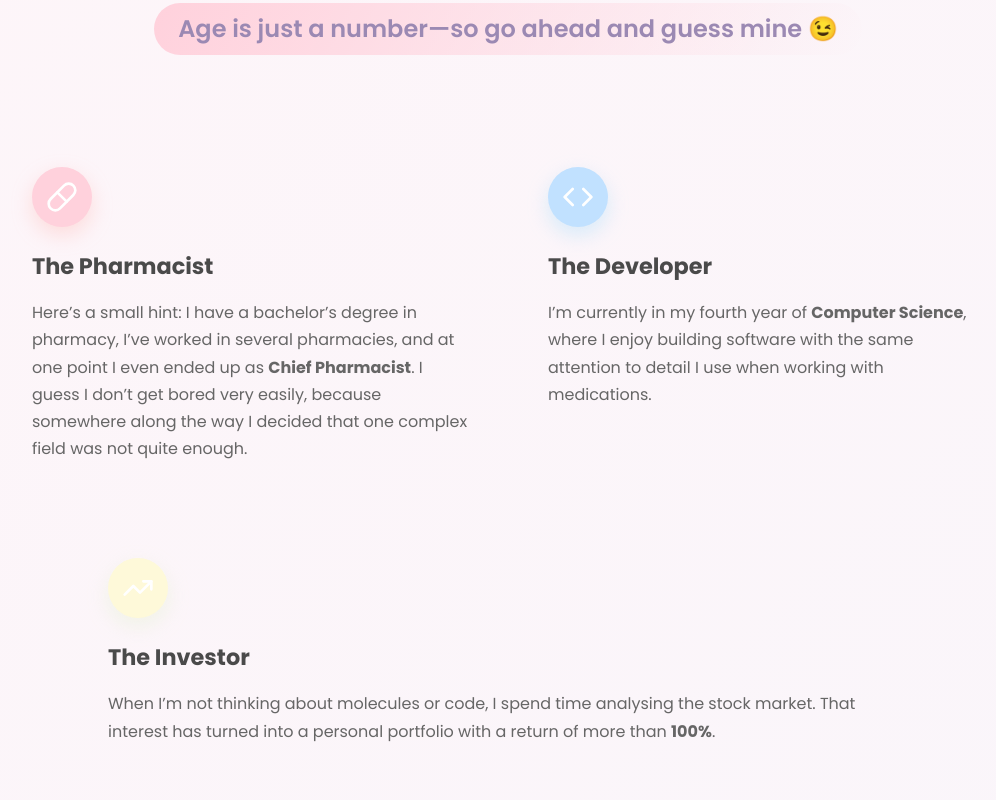
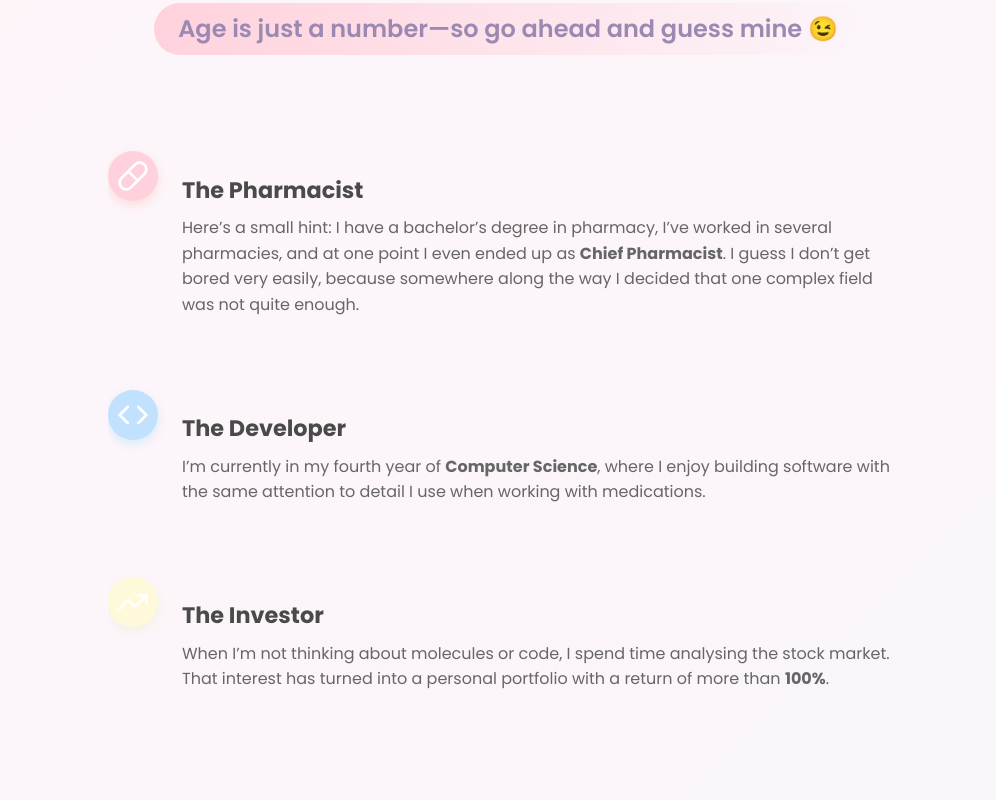
Before and after one commit to srishtr/portfolio, a React (Vite) app in the folder portfolio/: page / in a window 1280 px wide. Shown: the part 1080-1880 px from the top of the page, without its empty margins (132-1128 px from the left). Built offline with nearby package versions, Linux system fonts and the light colour scheme.

Commit message:
changes made to the about-me page

```diff
--- a/portfolio/src/App.css
+++ b/portfolio/src/App.css
@@ -661,16 +661,18 @@ h2::after {
 }
 
 .about-grid {
-  display: grid;
-  grid-template-columns: repeat(2, 1fr);
-  gap: 2rem;
+  display: flex;
+  flex-direction: column;
+  gap: 1.5rem;
   width: 100%;
+  max-width: 800px; /* Keep content readable width */
+  margin: 0 auto;
 }
 
 .about-intro {
-  grid-column: span 2;
   text-align: center;
   margin-bottom: 2rem;
+  width: 100%;
 }
 
 .intro-text {
@@ -685,63 +687,77 @@ h2::after {
 
 .about-card {
   background: transparent;
-  padding: 1.5rem; /* Slightly reduced padding */
+  padding: 1rem 0; /* Minimized vertical padding */
   border-radius: 0;
   box-shadow: none;
   border: none;
   transition: all 0.3s ease;
   position: relative;
   overflow: hidden;
+  display: grid;
+  grid-template-columns: auto 1fr;
+  grid-template-rows: auto auto;
+  column-gap: 1.5rem;
+  text-align: left;
+  align-items: start;
 }
 
 .about-card:hover {
-  transform: translateY(-5px);
-  /* No box shadow on hover */
+  transform: translateX(10px); /* Slide right instead of up */
 }
 
 .card-icon {
-  width: 60px;
-  height: 60px;
+  width: 50px;
+  height: 50px;
   border-radius: 50%;
   display: flex;
   align-items: center;
   justify-content: center;
-  margin-bottom: 1rem;
   color: white;
+  grid-row: 1; /* Icon sits in first row */
+  grid-column: 1;
+  margin-bottom: 0; /* Remove bottom margin */
 }
 
+/* Specific card colors */
 .pharmacy-card .card-icon {
   background: var(--baby-pink);
-  box-shadow: 0 8px 20px rgba(255, 183, 178, 0.4);
+  box-shadow: 0 4px 10px rgba(255, 183, 178, 0.4);
 }
 
 .cs-card .card-icon {
   background: var(--baby-blue);
-  box-shadow: 0 8px 20px rgba(162, 219, 250, 0.4);
+  box-shadow: 0 4px 10px rgba(162, 219, 250, 0.4);
 }
 
 .finance-card {
-  grid-column: span 2;
-  max-width: 800px;
-  margin: 0 auto;
+  /* Reset previous grid/margin styles */
+  margin: 0;
+  max-width: none;
 }
 
 .finance-card .card-icon {
   background: var(--baby-yellow);
-  box-shadow: 0 8px 20px rgba(226, 240, 203, 0.4);
+  box-shadow: 0 4px 10px rgba(226, 240, 203, 0.4);
 }
 
 .about-card h3 {
   font-size: 1.4rem;
   color: var(--soft-text);
-  margin-bottom: 1rem;
+  margin-bottom: 0;
   font-family: 'Poppins', sans-serif;
+  grid-row: 1;
+  grid-column: 2;
+  align-self: center; /* Center horizontally with icon */
 }
 
 .about-card p {
   color: #666;
-  line-height: 1.7;
+  line-height: 1.6;
   font-size: 1rem;
+  grid-row: 2;
+  grid-column: 2; /* Align text with title, leaving space under icon */
+  margin-top: 0.5rem;
 }
 
 .about-conclusion {
```
